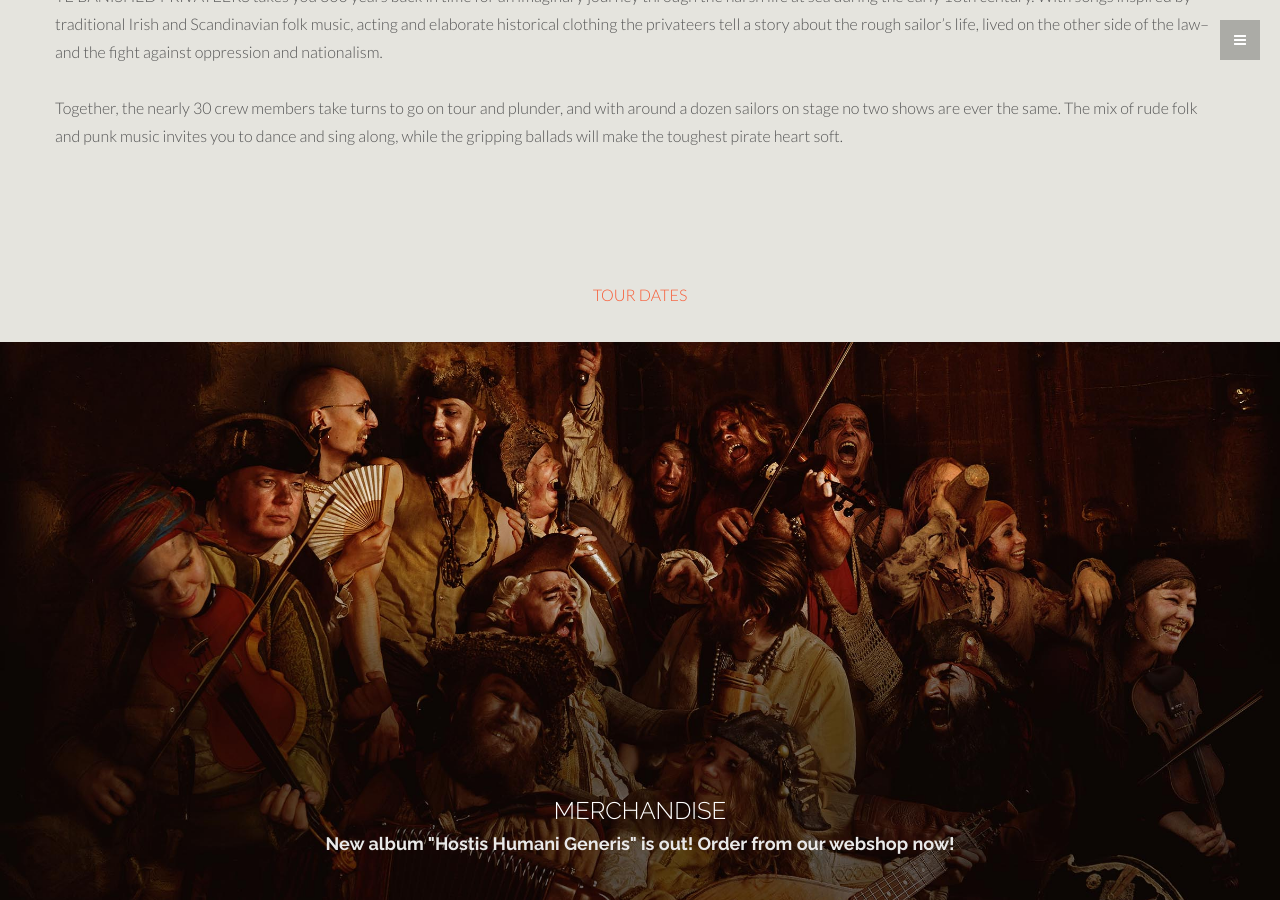
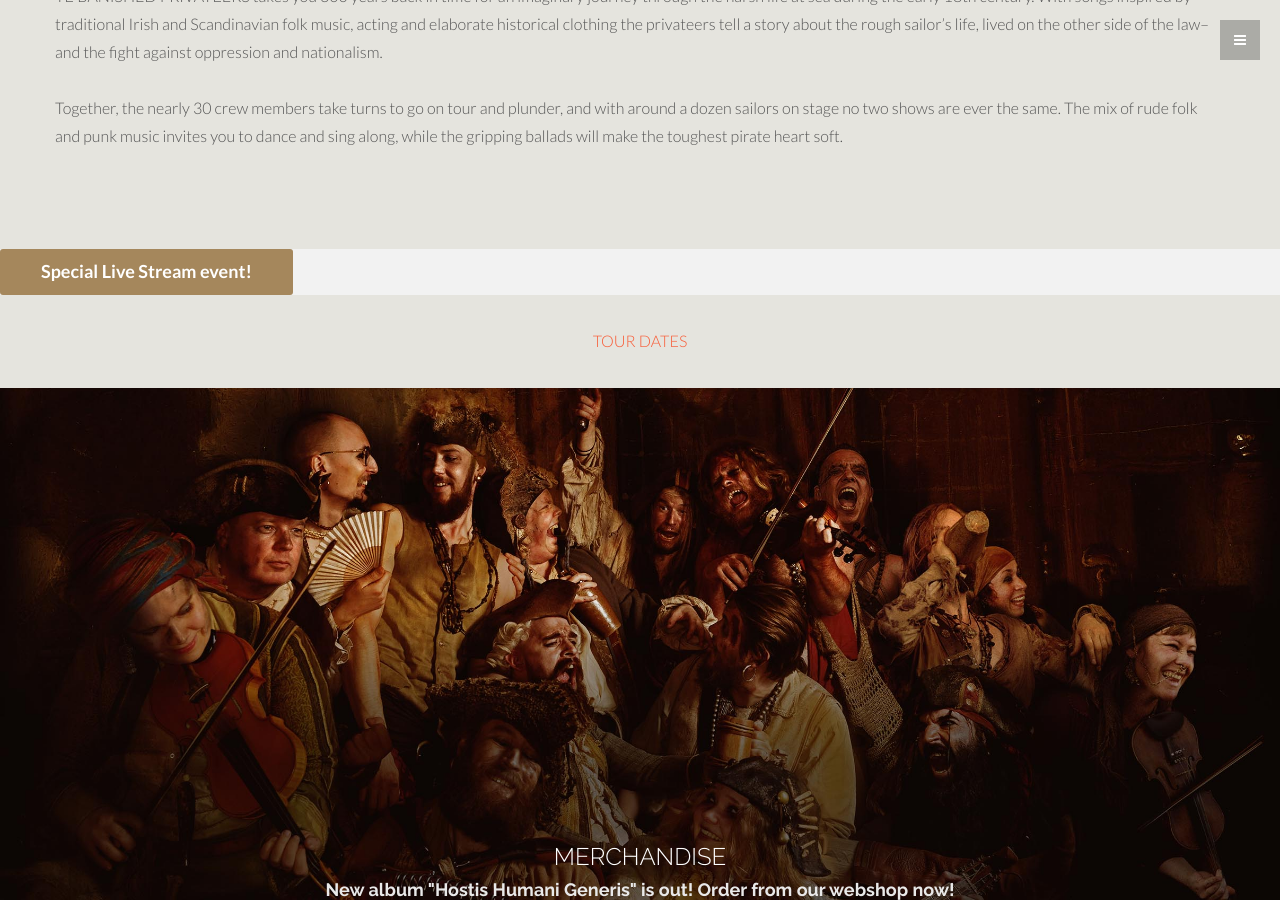
Before and after one commit to danielwerthen/yebanished, a Jekyll site: the page built from index.html, in a window 1280 px wide and 900 px high, scrolled down 943 px. Built offline with Jekyll 4.4.1, drawn with Linux system fonts in a browser that asks for light colours; a script that is not in the unit is left out.

Commit message:
Update index.html

```diff
--- a/index.html
+++ b/index.html
@@ -26,6 +26,7 @@ title: Ye Banished Privateers
       </div> <!-- Row -->
     </div><!-- /container -->
   </div><!-- /g -->
+  <a class="btn btn-theme btn-lg" href="http://www.yebanishedprivateers.com/stream">Special Live Stream event!</a>
 </section>
 
 <!--
```
